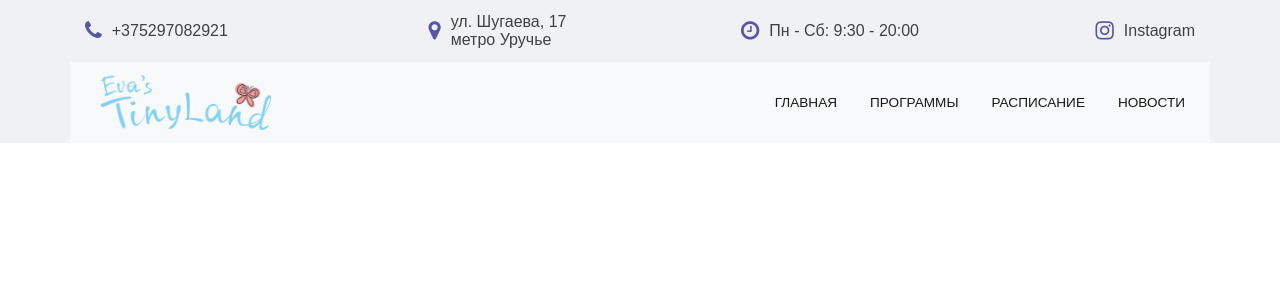
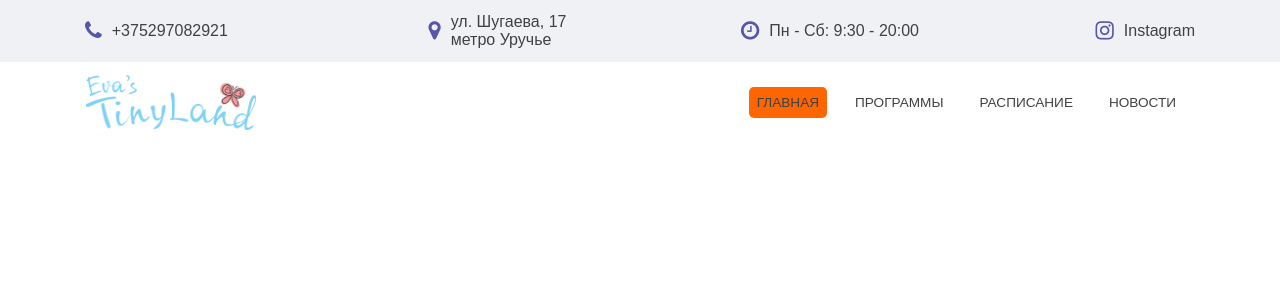
Before and after one commit to tritren/TinyLand, a PHP site: page / in a window 1280 px wide. Shown: the top 300 px of the page. Run offline with PHP 8.4, Linux system fonts and the light colour scheme; some libraries are stand-ins or nearby versions.

Commit message:
исправил вродебы все

```diff
--- a/css/styles.css
+++ b/css/styles.css
@@ -24,27 +24,45 @@ a {
     color: #404142;
 }
 a:hover, a:active {
-color: #5555AA;
-text-decoration: none;
+    color: #5555AA;
+    text-decoration: none;
 }
 
 /* navigation */
- nav {
-      background: #F0F1F4;
- }
 
 .navbar-brand img{
     width: 170px;
     height: 55px;
 }
-
+.navbar {
+    color: #404142;
+}
 .navbar ul li a {
-    padding: 7px 15px;
-    float: left;
     color: #404142;
-    text-transform: uppercase;
     font-size: .85em;
     margin-left: 15px;
     -webkit-border-radius: 5px;
     border-radius: 5px;
+    display: flex;
+    justify-content: center;
+    text-decoration: none;
+    margin: 10px
 }
+
+li a.active {
+    background-color: #FF6600;
+    color: white;
+}
+
+li a:hover:not(.active) {
+    background-color: #FF6600;
+    color: white;
+}
+
+nav .fa {
+    color: #5555AA;
+    border-color: #5555AA;
+}
+.navbar-toggler {
+     border-color: #5555AA;
+}
--- a/js/main.js
+++ b/js/main.js
@@ -1,3 +1,5 @@
-$('.dropdown-toggle').click(function() {
-$(this).dropdown('toggle');
-});
+$(document).ready(function () {
+    $(".navbar-toggle").on("click", function () {
+      $(this).toggleClass("active");
+    });
+  });
--- a/navigation.php
+++ b/navigation.php
@@ -1,23 +1,23 @@
 <nav>
    <div class="container">
       <div class="row">
-         <div class="navbar navbar-expand-md navbar-light bg-light col-sm-12">
-            <a class="navbar-brand col" href="http://tinyland.by"><img src="img/eva.png"></a>
-            <button class="navbar-toggler btn btn-outline-light" type="button"  data-toggle="collapse" data-target="#navbarNav" aria-controls="navbarNav" aria-expanded="true" aria-label="Toggle navigation"><span class="navbar-toggler-icon"></span>
+         <div class="navbar navbar-expand-md col">
+            <a class="navbar-brand" href="http://tinyland.by"><img src="img/eva.png"></a>
+            <button class="navbar-toggler navbar-toggler-right" type="button"  data-toggle="collapse" data-target="#navbarNav" aria-controls="navbarNav" aria-expanded="true" aria-label="Toggle navigation"><i class="fa fa-bars" aria-hidden="true"></i>
             </button>
             <div class="collapse navbar-collapse justify-content-end" id="navbarNav">
                <ul class="navbar-nav">
-                  <li class="nav-item d-flex justify-content-center">
-                     <a class="nav-link font-weight-normal badge badge-light btn  btn-lg active" role="button" aria-pressed="true" href="http://tinyland.by">ГЛАВНАЯ<span class="sr-only"></span></a>
+                  <li class="nav-item">
+                     <a class="nav-link font-weight-normal active" href="http://tinyland.by">ГЛАВНАЯ<span class="sr-only"></span></a>
                   </li>
-                  <li class="nav-item d-flex justify-content-center">
-                     <a class="nav-link font-weight-normal badge badge-light btn btn-lg active" role="button" aria-pressed="true" href="http://tinyland.by/programi/">ПРОГРАММЫ</a>
+                  <li class="nav-item">
+                     <a class="nav-link font-weight-normal" href="http://tinyland.by/programi/">ПРОГРАММЫ</a>
                   </li>
-                  <li class="nav-item d-flex justify-content-center">
-                     <a class="nav-link font-weight-normal badge badge-light btn btn-lg active" role="button" aria-pressed="true" href="http://tinyland.by/raspisanie/">РАСПИСАНИЕ</a>
+                  <li class="nav-item">
+                     <a class="nav-link font-weight-normal" href="http://tinyland.by/raspisanie/">РАСПИСАНИЕ</a>
                   </li>
-                  <li class="nav-item d-flex justify-content-center">
-                     <a class="nav-link font-weight-normal badge badge-light btn btn-lg active" role="button" aria-pressed="true" href="http://tinyland.by/novosti/">НОВОСТИ</a>
+                  <li class="nav-item">
+                     <a class="nav-link font-weight-normal" href="http://tinyland.by/novosti/">НОВОСТИ</a>
                   </li>
                </ul>
             </div>
```
Also changed, not shown: head.php (line endings or trailing spaces).
